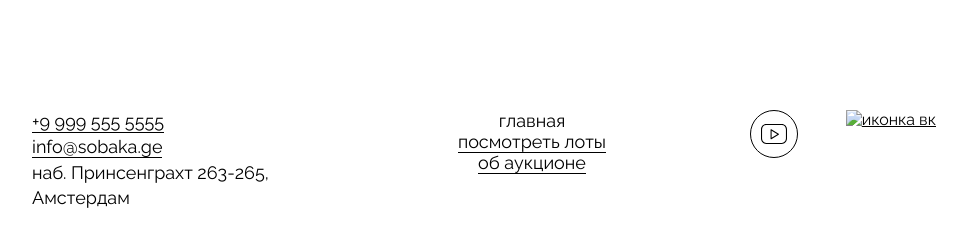
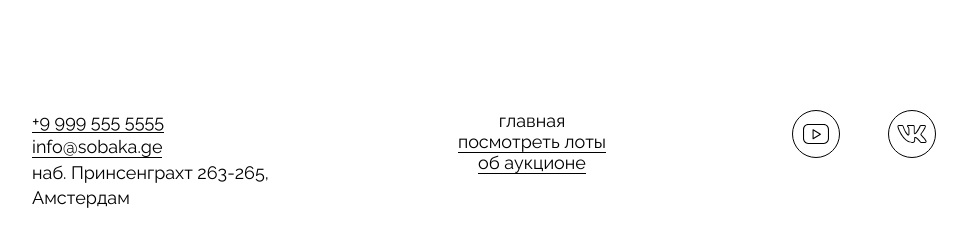
Before and after one commit to Murlesk/ono-tebe-nado, a plain HTML site: page index.html in a window 1280 px wide. Shown: the part 2730-2977 px from the top of the page, 108-1087 px from the left. Drawn offline with Linux system fonts and the light colour scheme; the site is published under a folder, as on GitHub Pages, so addresses that start at the root find nothing.

Commit message:
logo dot

```diff
--- a/index.html
+++ b/index.html
@@ -208,7 +208,7 @@
             <a class="footer__social-link" href="#">
               <img
                 class="footer__social-icon"
-                src="/images/vk.svg"
+                src="./images/vk.svg"
                 alt="иконка вк"
               />
             </a>
```
